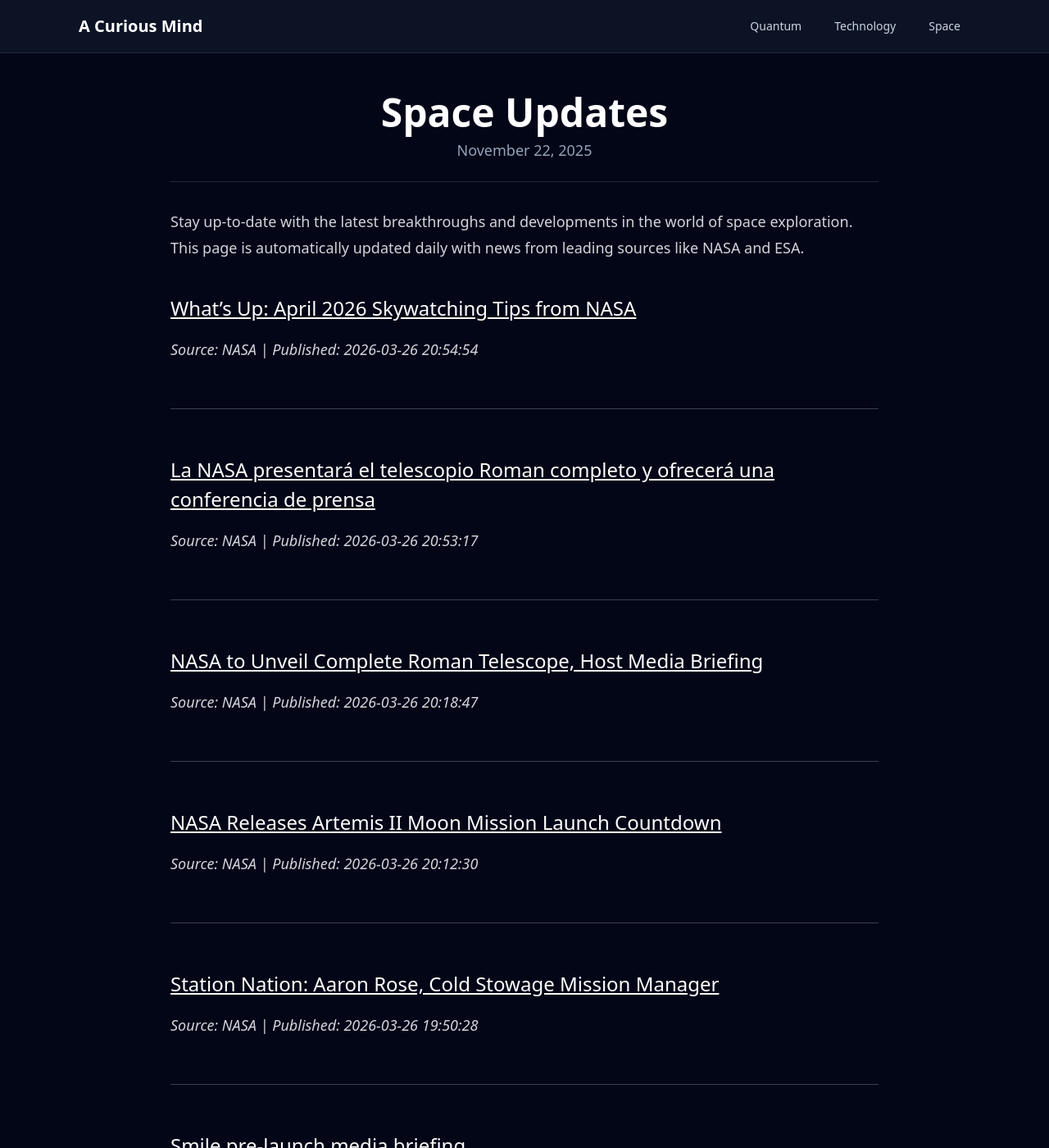
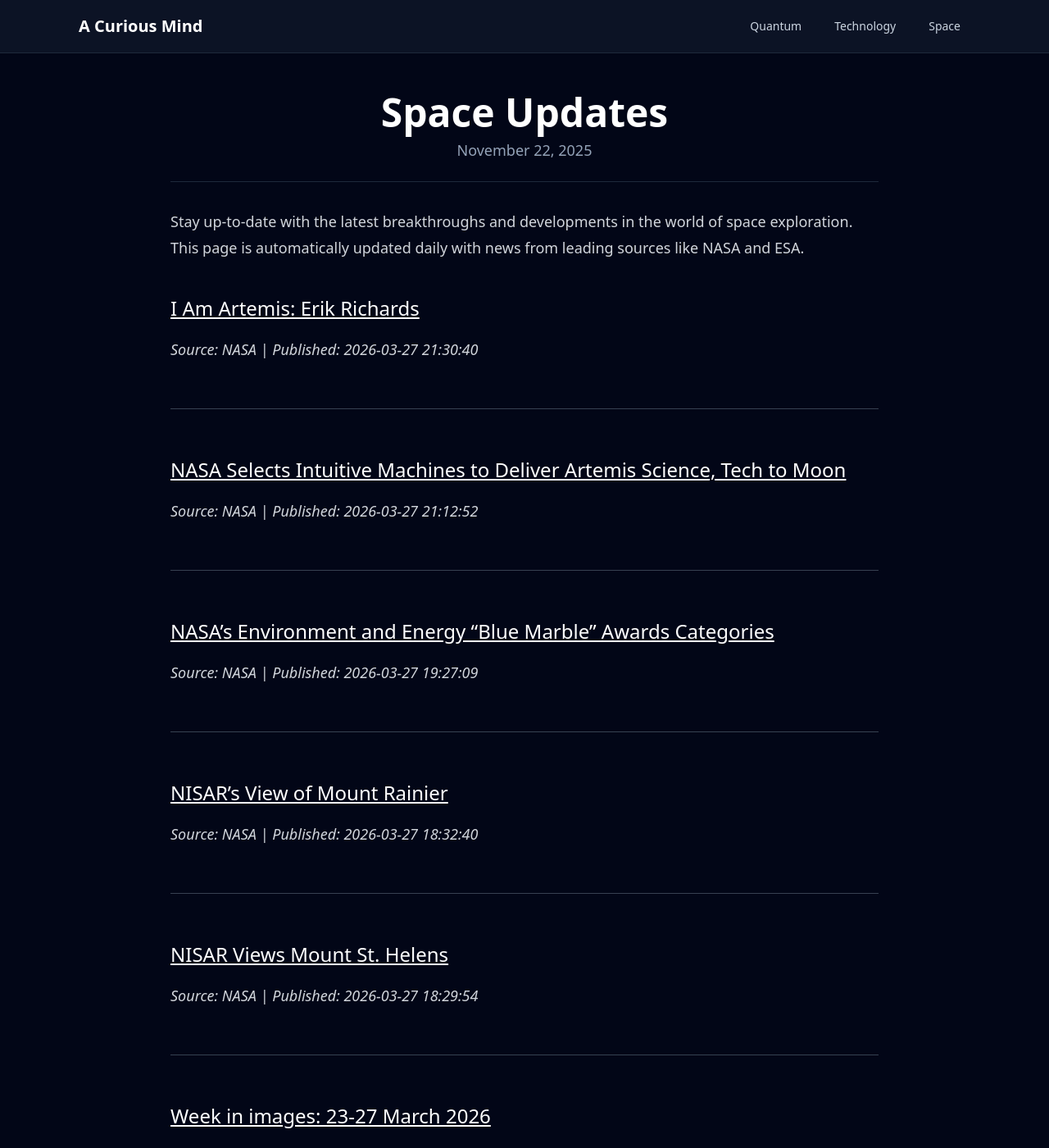
Before and after one commit to onehl7/onehl7.github.io, a Jekyll site: the page built from _posts/2025-11-22-space-updates.md, in a window 1280 px wide and 1400 px high. Shown: the whole window at 82% size. Built offline with Jekyll 4.4.1, drawn with Linux system fonts in a browser that asks for light colours; nearby versions of some CDN libraries; some of the changed text lies outside the part shown.

Commit message:
Update space news data

```diff
--- a/_data/space_news.json
+++ b/_data/space_news.json
@@ -1,57 +1,57 @@
 [
   {
     "source": "NASA",
-    "title": "What\u2019s Up: April 2026 Skywatching Tips from NASA",
-    "link": "https://science.nasa.gov/solar-system/whats-up-april-2026-skywatching-tips-from-nasa/",
-    "published": "2026-03-26 20:54:54"
+    "title": "I Am Artemis: Erik Richards",
+    "link": "https://www.nasa.gov/missions/artemis/i-am-artemis/i-am-artemis-erik-richards/",
+    "published": "2026-03-27 21:30:40"
   },
   {
     "source": "NASA",
-    "title": "La NASA presentar\u00e1 el telescopio Roman completo y ofrecer\u00e1 una conferencia de prensa",
-    "link": "https://www.nasa.gov/news-release/la-nasa-presentara-el-telescopio-roman-completo-y-ofrecera-una-conferencia-de-prensa/",
-    "published": "2026-03-26 20:53:17"
+    "title": "NASA Selects Intuitive Machines to Deliver Artemis Science, Tech to Moon",
+    "link": "https://www.nasa.gov/missions/artemis/clps/nasa-selects-intuitive-machines-to-deliver-artemis-science-tech-to-moon/",
+    "published": "2026-03-27 21:12:52"
   },
   {
     "source": "NASA",
-    "title": "NASA to Unveil Complete Roman Telescope, Host Media Briefing",
-    "link": "https://www.nasa.gov/news-release/nasa-to-unveil-complete-roman-telescope-host-media-briefing/",
-    "published": "2026-03-26 20:18:47"
+    "title": "NASA\u2019s Environment and Energy \u201cBlue Marble\u201d Awards Categories",
+    "link": "https://www.nasa.gov/general/nasas-environment-and-energy-blue-marble-awards-categories/",
+    "published": "2026-03-27 19:27:09"
   },
   {
     "source": "NASA",
-    "title": "NASA Releases Artemis II Moon Mission Launch Countdown",
-    "link": "https://www.nasa.gov/general/nasa-releases-artemis-ii-moon-mission-launch-countdown/",
-    "published": "2026-03-26 20:12:30"
+    "title": "NISAR\u2019s View of Mount Rainier",
+    "link": "https://science.nasa.gov/photojournal/nisars-view-of-mount-rainier/",
+    "published": "2026-03-27 18:32:40"
   },
   {
     "source": "NASA",
-    "title": "Station Nation:\u00a0Aaron Rose,\u00a0Cold Stowage Mission Manager",
-    "link": "https://www.nasa.gov/centers-and-facilities/johnson/station-nation-aaron-rose-cold-stowage-mission-manager/",
-    "published": "2026-03-26 19:50:28"
+    "title": "NISAR Views Mount St. Helens",
+    "link": "https://science.nasa.gov/photojournal/nisar-views-mount-st-helens/",
+    "published": "2026-03-27 18:29:54"
   },
   {
     "source": "ESA",
-    "title": "Smile pre-launch media briefing",
-    "link": "https://www.esa.int/ESA_Multimedia/Videos/2026/03/Smile_pre-launch_media_briefing",
-    "published": "2026-03-26 14:22:00"
+    "title": "Week in images: 23-27 March 2026",
+    "link": "https://www.esa.int/About_Us/Week_in_images/Week_in_images_23-27_March_2026",
+    "published": "2026-03-27 14:10:00"
   },
   {
     "source": "ESA",
-    "title": "Webb & Hubble capture new views of Saturn",
-    "link": "https://www.esa.int/Science_Exploration/Space_Science/Webb/Webb_Hubble_capture_new_views_of_Saturn",
-    "published": "2026-03-25 18:00:00"
+    "title": "Watch live: First Celeste launch",
+    "link": "https://www.esa.int/Applications/Satellite_navigation/Watch_live_First_Celeste_launch",
+    "published": "2026-03-27 14:00:00"
   },
   {
     "source": "ESA",
-    "title": "2026 European Space for Sustainability Award is now open for bold ideas",
-    "link": "https://www.esa.int/About_Us/Climate_and_Sustainability/2026_European_Space_for_Sustainability_Award_is_now_open_for_bold_ideas",
-    "published": "2026-03-25 15:50:00"
+    "title": "How Europe will power the journey to the Moon and back",
+    "link": "https://www.esa.int/ESA_Multimedia/Videos/2026/03/How_Europe_will_power_the_journey_to_the_Moon_and_back",
+    "published": "2026-03-27 12:30:00"
   },
   {
     "source": "ESA",
-    "title": "Amazon wildfire emissions up to three times higher than estimated",
-    "link": "https://www.esa.int/Applications/Observing_the_Earth/Copernicus/Sentinel-5P/Amazon_wildfire_emissions_up_to_three_times_higher_than_estimated",
-    "published": "2026-03-25 09:30:00"
+    "title": "Getting to the core of a medicane",
+    "link": "https://www.esa.int/Applications/Observing_the_Earth/FutureEO/Getting_to_the_core_of_a_medicane",
+    "published": "2026-03-27 11:21:00"
   },
   {
     "source": "ESA",
```
